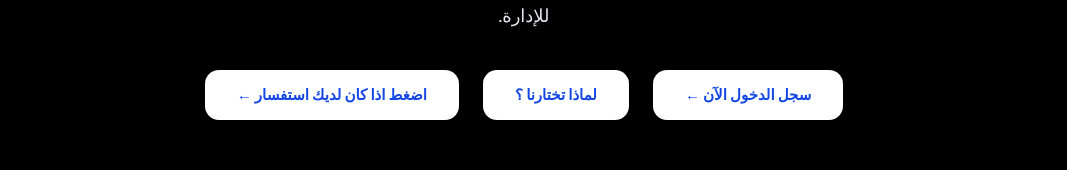
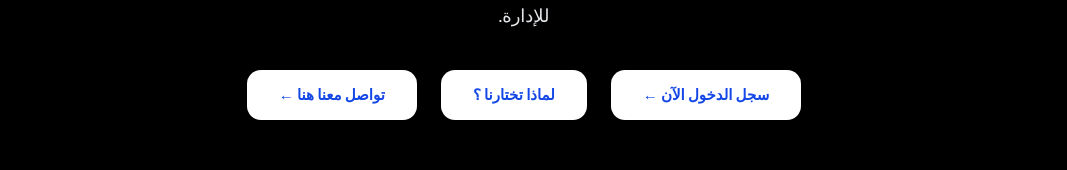
Before and after one commit to ronney0611-dev/EPS-HighSchool, a Next.js app: page / in a window 1280 px wide. Shown: the part 422-592 px from the top of the page, without its empty margins (116-1183 px from the left). Built offline with nearby package versions, Linux system fonts and the light colour scheme; no server answers; the database is empty.

Commit message:
update contact methode

```diff
--- a/components/Hero.tsx
+++ b/components/Hero.tsx
@@ -166,7 +166,7 @@ const Hero = () => {
                         <div
                             className="bg-white text-blue-700 font-bold text-[15px] px-8 py-3.5 rounded-xl inline-block transition-transform duration-200 hover:scale-[1.03] shadow-md"
                         >
-                            اضغط اذا كان لديك استفسار ←
+                            تواصل معنا هنا ←
                         </div>
                     </Link>
 
```
